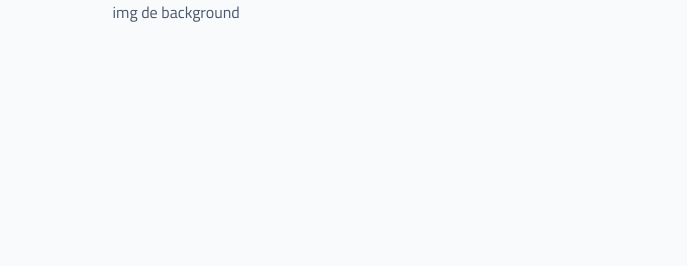
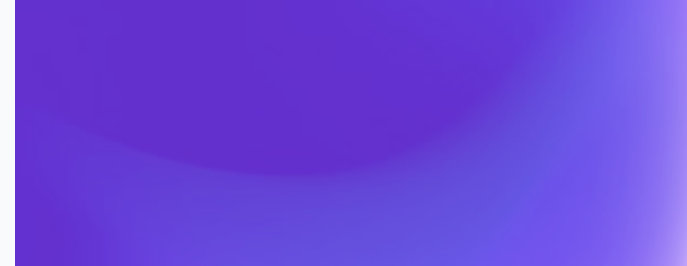
Before and after one commit to Bran00/BoraCodar, a plain HTML site: page #011/index.html in a window 1280 px wide. Shown: the top 266 px of the page, 593-1280 px from the left. Drawn offline with nearby package versions, Linux system fonts and the light colour scheme.

Commit message:
commit fisinhing the the landing page with all elements ready.

```diff
--- a/#011/assets/style.css
+++ b/#011/assets/style.css
@@ -15,8 +15,7 @@
 
 body {
   font-family: 'Titillium Web', sans-serif;
-  width: 100vw;
-  height: 100vw;
+  height: 100vh;
 }
 
 main {
@@ -33,8 +32,8 @@ p {
 
 #first {
   display: flex;
+  height: 100%;
   flex-direction: column;
-  height: 100%;
   padding: 0 11.2rem;
 }
 
@@ -112,6 +111,7 @@ form button {
   font-family: 'Titillium Web',
   sans-serif;;
   border-radius: .4rem;
+  width: 38.4rem;
   background-color: hsla(262, 83%, 58%, 1);
   font-size: 1.6rem;
   font-weight: 700;
@@ -124,5 +124,26 @@ form button {
   color: hsla(262, 83%, 58%, 1);
   text-decoration: none;
   margin-left: .4rem;
+  margin-bottom: 5rem;
   font-weight: 700;
+
 }
+
+#second {
+  background-image: url(back.jpg);
+  background-repeat: no-repeat;
+  background-size: cover;
+  width: 100%;
+  height: 100%;
+  display: flex;
+  align-items: center;
+  justify-content: center;
+}
+
+#second div {
+  width: 100%;
+  height: 100%;
+  content: ' ';
+  background-color: hsla(262, 83%, 58%, 0.80);
+  mix-blend-mode: screen;
+}
--- a/#011/index.html
+++ b/#011/index.html
@@ -32,9 +32,10 @@
       </form>
       <p>Ainda não tem uma conta?<a href="#">Inscreva-se</a></p>
     </section>
-    <section>
-      <p>img de background</p>
+    <section id="second">
+    <div>
 
+    </div>
     </section>
   </main>
 </body>
```
Also changed, not shown: #011/assets/back.jpg (added).
